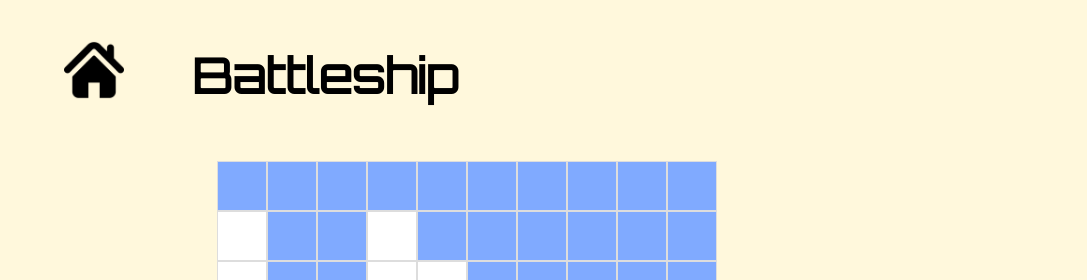
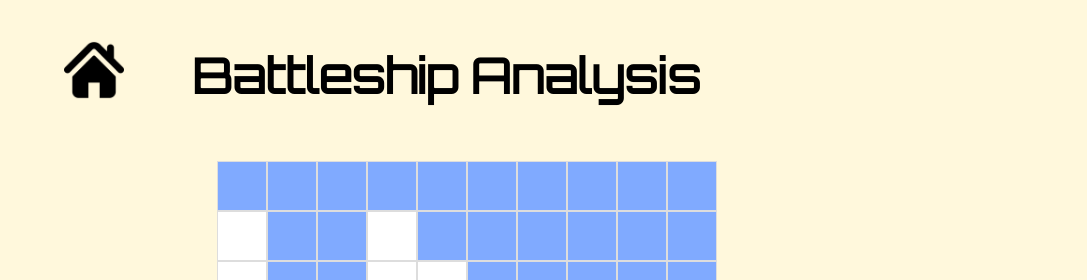
Before and after one commit to ShaneMarusczak/Battleship-JS-Analysis, a plain HTML site: page index.html in a window 1280 px wide. Shown: the top 280 px of the page, 0-1087 px from the left. Drawn offline with Linux system fonts and the light colour scheme.

Commit message:
favicon icon

```diff
--- a/index.html
+++ b/index.html
@@ -2,12 +2,14 @@
 <html>
 
 <head>
-	<title>Battleship</title>
+	<title>Battleship Analysis</title>
 	<link rel="stylesheet" type="text/css" href="style.min.css" />
+	<link rel="shortcut icon" type="image/x-icon" href="favicon.ico" />
+
 </head>
 
 <body>
-	<h1>Battleship</h1>
+	<h1>Battleship Analysis</h1>
 
 	<a id="homeLink" href="https://marusczak.com/Games-Home-Page" rel="noreferrer"><img id="homeIcon"
 			src="house-icon.png"></a>
```
Also changed, not shown: favicon.ico (added).
